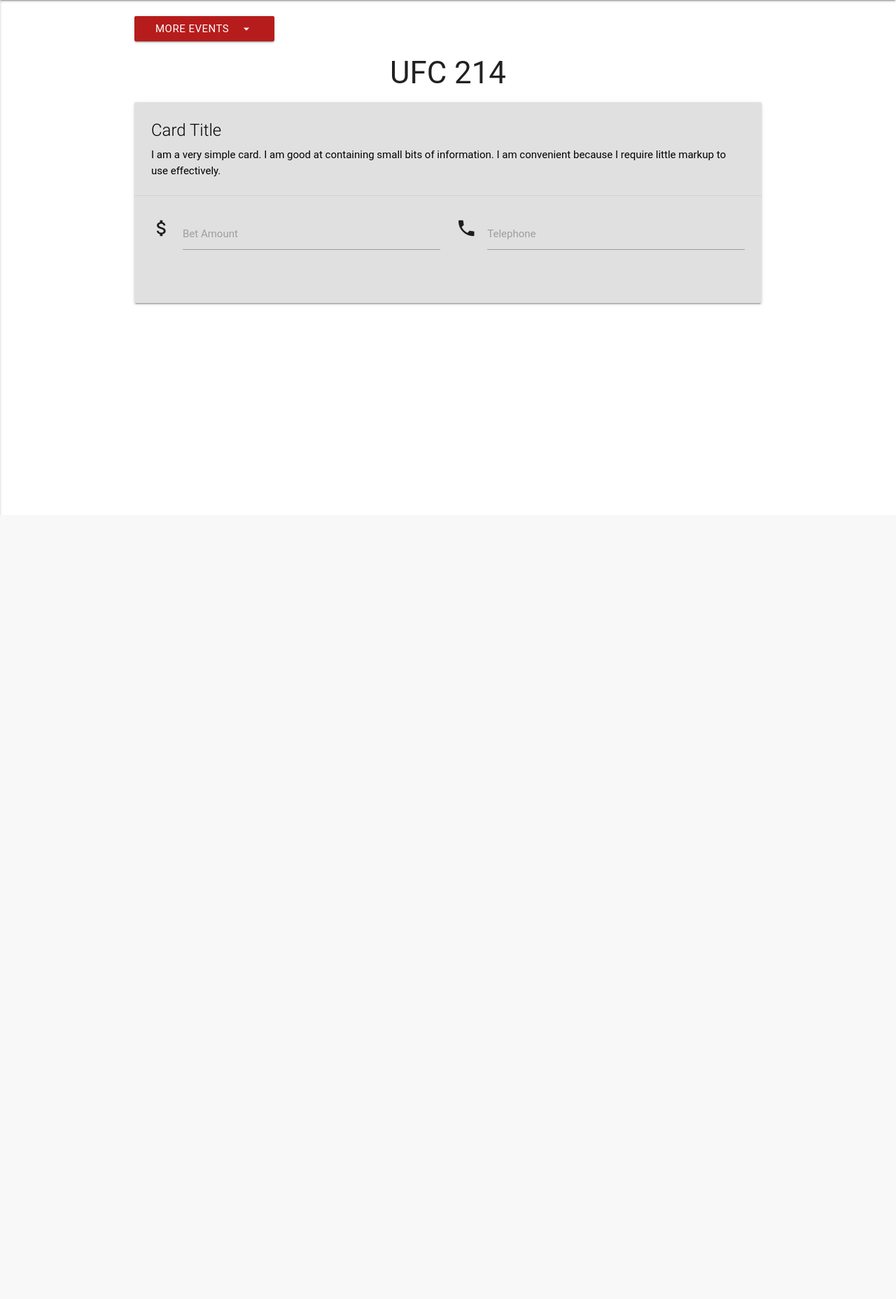
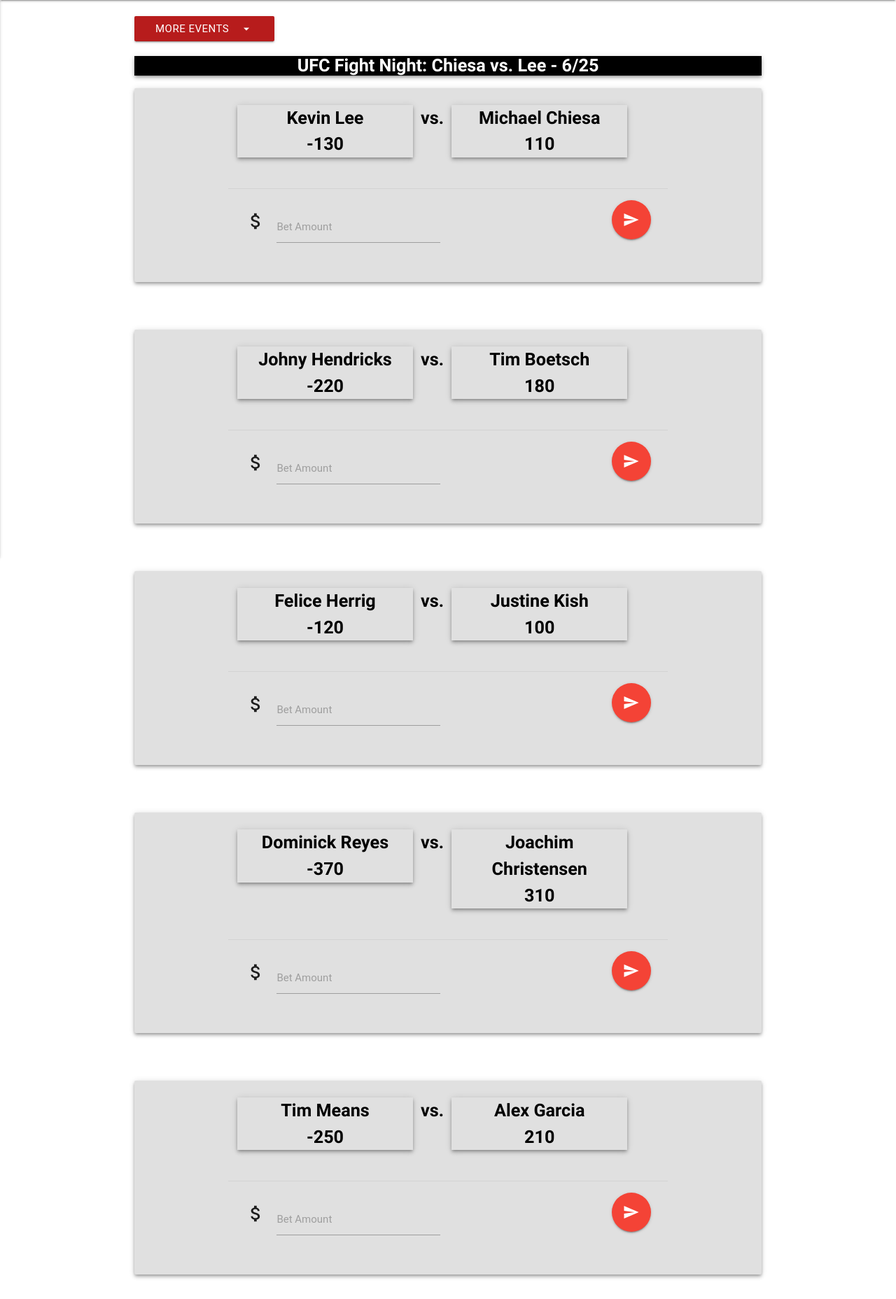
Before and after one commit to arman-ashrafian/MixedMartialBets, a Flask app: page /newplacebets in a window 1280 px wide. Shown: the part 64-1920 px from the top of the page at 70% size. Before the commit the page ends 800 px from the top, so only its background shows below. Run offline with Flask 2, Linux system fonts and the light colour scheme; data comes from the database, SQL or seed files in the repository; some libraries are stand-ins or nearby versions; some web fonts are replaced.

Commit message:
place bets page in progress

```diff
--- a/app/templates/newPlaceBets.html
+++ b/app/templates/newPlaceBets.html
@@ -11,36 +11,144 @@
   <a class="btn dropdown-button red darken-4" data-activates="dropdown2">More Events<i class="material-icons right">arrow_drop_down</i></a>
 
 
-  <h3 class="center-align">UFC 214</h3>
+  <div class="black z-depth-2">
+      <h3 class="center-align flow-text white-text"><b>{{event_name}}</b></h3>
+  </div>
 
+{% for fight in fights %}
+<!-- Fight Card -->
+  <div class="card grey lighten-2 z-depth-2">
 
+    <div class="container">
+      <div class="card-content black-text">
 
-  <div class="card grey lighten-2">
-    <div class="card-content black-text">
-      <span class="card-title">Card Title</span>
-      <p>I am a very simple card. I am good at containing small bits of information. I am convenient because I require little markup to use effectively.</p>
+        <div class="row center-align">
+          <div class="col s5 z-depth-2" id="fighter_{{fight.id}}_1">
+            <p class="flow-text" onclick="choose({{fight.id}}, 1);">
+              <b>{{fight.fighterA}}<br />{{fight.oddA}}</b>
+            </p>
+          </div>
+
+          <div class="col 2">
+            <p class="flow-text"><b>vs.</b></p>
+          </div>
+
+          <div class="col s5 z-depth-2" id="fighter_{{fight.id}}_2">
+            <p class="flow-text" onclick="choose({{fight.id}}, 2);">
+              <b>{{fight.fighterB}}<br />{{fight.oddB}}</b>
+            </p>
+          </div>
+        </div>
+
       </div>
       <div class="card-action">
 
         <div class="row">
-        <form class="col s12">
-          <div class="row">
           <div class="input-field col s6">
             <i class="material-icons prefix">attach_money</i>
-              <input id="icon_prefix" type="number" class="validate">
-              <label for="icon_prefix">Bet Amount</label>
+            <!-- set min and max to user's account balance -->
+            <input id="betAmount{{fight.id}}" type="number" autocomplete="off">
+            <label for="betAmount{{fight.id}}">Bet Amount</label>
           </div>
-            <div class="input-field col s6">
-              <i class="material-icons prefix">phone</i>
-              <input id="icon_telephone" type="tel" class="validate">
-              <label for="icon_telephone">Telephone</label>
+          <div class="col s6 right-align">
+            <a id="button{{fight.id}}" class="btn-floating btn-large waves-effect waves-light red">
+              <i class="material-icons" onclick="submitBet({{fight.id}}, {
+                fighterA: '{{fight.fighterA}}',
+                fighterB: '{{fight.fighterB}}'});">send</i>
+            </a>
           </div>
-          </div>
-        </form>
         </div>
 
       </div>
     </div>
+  </div><br><br>
+<!-- END OF FIGHT CARD -->
+{% endfor %}
+
 </div>
 
+<script>
+
+  // choose fighter highlight
+  function choose(fightID, fighter) {
+    let otherFighter;
+    if(fighter === 1) {
+      otherFighter = $("#fighter_"+ fightID + "_2")
+    } else {
+      otherFighter = $("#fighter_"+ fightID + "_1")
+    }
+    const chosenFighter = $("#fighter_"+ fightID + "_" + fighter);
+
+    chosenFighter.addClass('red');
+    otherFighter.removeClass('red');
+  }
+
+  // submit bet to database
+  // - this function works but needs some love
+  function submitBet(fightID, fightObj) {
+    let betAmount = parseInt($("#betAmount" + fightID).val());
+
+    // IF betAmount is NaN RETURN
+    if(isNaN(betAmount)) {
+      alert("Invalid Bet Amount!");
+      $("#betAmount" + fightID).val(''); // clear bet amount
+      return;
+    }
+
+    // determine chosen fighter
+    let chosenFighter = $("#fighter_"+ fightID + "_1");
+    let chosenFighterNum = 1;
+    if(!chosenFighter.hasClass('red')) {
+      chosenFighter = $("#fighter_"+ fightID + "_2");
+      chosenFighterNum = 2;
+      if(!chosenFighter.hasClass('red')) {
+        alert("Please Select a Fighter!");
+        return;
+      }
+    }
+
+    // determine chosen fighter name
+    let chosenFighterName = chosenFighterNum == 1 ? fightObj['fighterA'] :
+                                                    fightObj['fighterB'];
+
+    // create json obj to post to server
+    let fight = {
+      fighter: chosenFighterName,
+      betAmount: betAmount
+    };
+
+    changeButton(fightID);
+
+    console.log(fight);
+  }
+
+  function changeButton(fightID) {
+    let button = $("#button" + fightID);
+
+    button.removeClass('red');
+    button.addClass('disabled'); // disable button
+
+    // change button icon
+    let icon = button.children();
+    icon.addClass('green')
+    icon.text('check');
+  }
+
+</script>
+
+<style>
+
+  /* get rid of digit scroller for number input */
+  input[type=number] {
+    -moz-appearance: textfield;
+  }
+  input[type=number]::-webkit-inner-spin-button,
+  input[type=number]::-webkit-outer-spin-button {
+    -webkit-appearance: none;
+    margin: 0;
+  }
+  /*********************************************/
+
+</style>
+
 {% endblock %}
--- a/app/views.py
+++ b/app/views.py
@@ -173,7 +173,19 @@
 
 @app.route('/newplacebets')
 def newPlaceBets():
-    return render_template('newPlaceBets.html')
+    user = getCurrentUser()
+    loggedIn = user != None
+    allFights = models.Fight.query.all()
+    eventName = allFights[-1].event
+
+    fights = []
+    for fight in allFights:
+        if(fight.event == eventName):
+            fights.append(fight)
+
+    return render_template('newPlaceBets.html', event_name=eventName,
+                           fights=fights, user_name=user, logged_in=loggedIn)
+
 
 
 def getCurrentUser():
```
Lines whose indentation alone changed are shown as unchanged.
